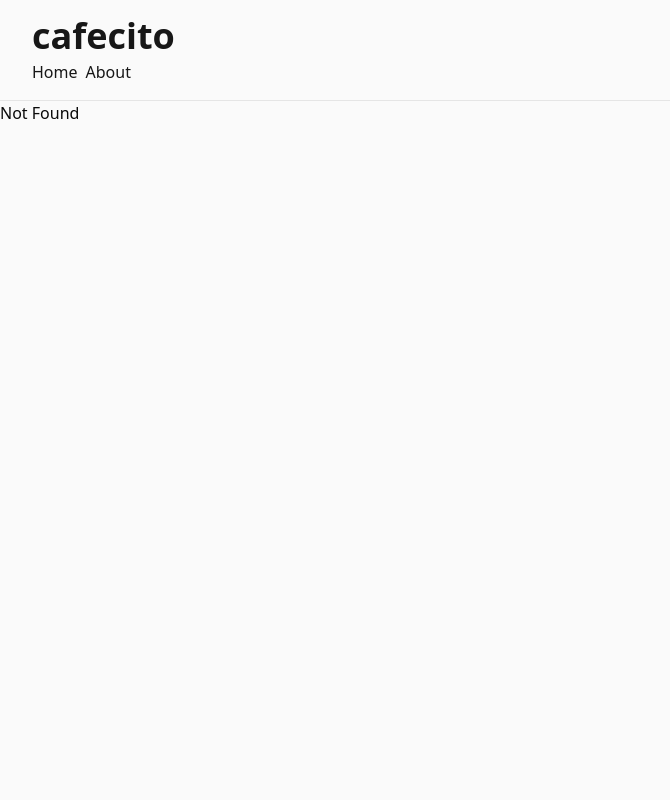
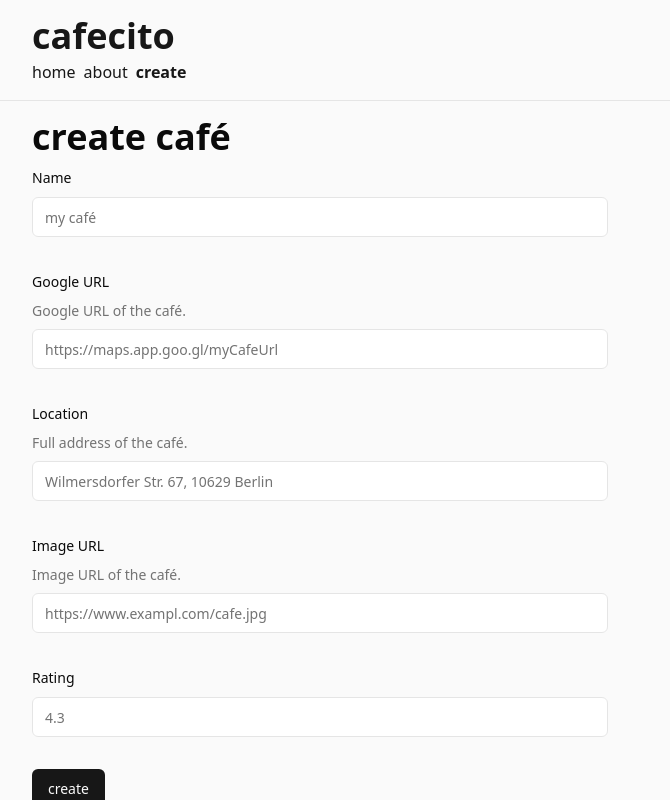
Before and after one commit to estib-vega/cafecito, a React (Vite) app in the folder frontend/: page /create in a window 1280 px wide. Before the commit this address had no page. Shown: the whole page, without its empty margins (0-670 px from the left). Built offline with nearby package versions, Linux system fonts and the light colour scheme; what hono would draw is missing.

Commit message:
Frontend: Create cafe page
Add a route for creating a cafe

- Setup the dynamically created form
- Setup the client-side validation

```diff
--- /dev/null
+++ b/frontend/src/components/cafe/CafeForm.tsx
@@ -0,0 +1,110 @@
+import { zodResolver } from "@hookform/resolvers/zod";
+import { useForm } from "react-hook-form";
+import { CreateCafeData, createCafeSchema } from "@server/lib/cafe";
+import { Button } from "@/components/ui/button";
+import {
+  Form,
+  FormControl,
+  FormDescription,
+  FormField,
+  FormItem,
+  FormLabel,
+  FormMessage,
+} from "@/components/ui/form";
+import { Input } from "@/components/ui/input";
+import { entries } from "@/utils/object";
+
+type CreateCafeDataKey = keyof CreateCafeData;
+
+interface CafeFormItemInfo {
+  name: string;
+  placeholder: string;
+  description?: string;
+  type?: string;
+  min?: number;
+  max?: number;
+}
+
+const cafeFormItems: Record<CreateCafeDataKey, CafeFormItemInfo> = {
+  name: {
+    name: "Name",
+    placeholder: "my café",
+  },
+  googleUrl: {
+    name: "Google URL",
+    placeholder: "https://maps.app.goo.gl/myCafeUrl",
+    description: "Google URL of the café.",
+  },
+  location: {
+    name: "Location",
+    placeholder: "Wilmersdorfer Str. 67, 10629 Berlin",
+    description: "Full address of the café.",
+  },
+  imageUrl: {
+    name: "Image URL",
+    placeholder: "https://www.exampl.com/cafe.jpg",
+    description: "Image URL of the café.",
+  },
+  rating: {
+    name: "Rating",
+    placeholder: "4.3",
+    type: "number",
+    min: 0,
+    max: 5,
+  },
+};
+
+const CafeForm = () => {
+  const form = useForm<CreateCafeData>({
+    resolver: zodResolver(createCafeSchema),
+    defaultValues: {
+      name: "",
+      googleUrl: "",
+      location: "",
+      imageUrl: "",
+      rating: undefined,
+    },
+  });
+
+  const onSubmit = (data: CreateCafeData) => {
+    console.log(data);
+  };
+
+  return (
+    <div className="max-w-xl">
+      <Form {...form}>
+        <form onSubmit={form.handleSubmit(onSubmit)} className="space-y-8">
+          {entries(cafeFormItems).map(([key, item]) => (
+            <FormField
+              control={form.control}
+              name={key}
+              render={({ field }) => (
+                <FormItem>
+                  <FormLabel>{item.name}</FormLabel>
+                  {item.description && (
+                    <FormDescription>{item.description}</FormDescription>
+                  )}
+                  <FormControl>
+                    <Input
+                      {...field}
+                      placeholder={item.placeholder}
+                      type={item.type}
+                      min={item.min}
+                      max={item.max}
+                    />
+                  </FormControl>
+                  <FormMessage />
+                </FormItem>
+              )}
+            />
+          ))}
+          <Button type="submit">create</Button>
+        </form>
+      </Form>
+    </div>
+  );
+};
+
+CafeForm.displayName = "CafeForm";
+
+export default CafeForm;
--- a/frontend/src/routeTree.gen.ts
+++ b/frontend/src/routeTree.gen.ts
@@ -17,10 +17,16 @@ import { Route as CafeCafeIdImport } from './routes/cafe.$cafeId'
 
 // Create Virtual Routes
 
+const CreateLazyImport = createFileRoute('/create')()
 const AboutLazyImport = createFileRoute('/about')()
 const IndexLazyImport = createFileRoute('/')()
 
 // Create/Update Routes
+
+const CreateLazyRoute = CreateLazyImport.update({
+  path: '/create',
+  getParentRoute: () => rootRoute,
+} as any).lazy(() => import('./routes/create.lazy').then((d) => d.Route))
 
 const AboutLazyRoute = AboutLazyImport.update({
   path: '/about',
@@ -55,6 +61,13 @@ declare module '@tanstack/react-router' {
       preLoaderRoute: typeof AboutLazyImport
       parentRoute: typeof rootRoute
     }
+    '/create': {
+      id: '/create'
+      path: '/create'
+      fullPath: '/create'
+      preLoaderRoute: typeof CreateLazyImport
+      parentRoute: typeof rootRoute
+    }
     '/cafe/$cafeId': {
       id: '/cafe/$cafeId'
       path: '/cafe/$cafeId'
@@ -70,6 +83,7 @@ declare module '@tanstack/react-router' {
 export const routeTree = rootRoute.addChildren({
   IndexLazyRoute,
   AboutLazyRoute,
+  CreateLazyRoute,
   CafeCafeIdRoute,
 })
 
@@ -83,6 +97,7 @@ export const routeTree = rootRoute.addChildren({
       "children": [
         "/",
         "/about",
+        "/create",
         "/cafe/$cafeId"
       ]
     },
@@ -92,6 +107,9 @@ export const routeTree = rootRoute.addChildren({
     "/about": {
       "filePath": "about.lazy.tsx"
     },
+    "/create": {
+      "filePath": "create.lazy.tsx"
+    },
     "/cafe/$cafeId": {
       "filePath": "cafe.$cafeId.tsx"
     }
--- a/frontend/src/routes/__root.tsx
+++ b/frontend/src/routes/__root.tsx
@@ -8,10 +8,13 @@ export const Route = createRootRoute({
         <h1 className="text-4xl font-bold">cafecito</h1>
         <nav className="flex gap-2">
           <Link to="/" className="[&.active]:font-bold">
-            Home
+            home
           </Link>{" "}
           <Link to="/about" className="[&.active]:font-bold">
-            About
+            about
+          </Link>
+          <Link to="/create" className="[&.active]:font-bold">
+            create
           </Link>
         </nav>
       </header>
--- /dev/null
+++ b/frontend/src/routes/create.lazy.tsx
@@ -0,0 +1,19 @@
+import CafeForm from "@/components/cafe/CafeForm";
+import { ScrollArea } from "@/components/ui/scroll-area";
+import { createLazyFileRoute } from "@tanstack/react-router";
+
+const CreateCafe = () => {
+  return (
+    <ScrollArea type="scroll" className="h-full w-full">
+      <div className="flex flex-col gap-2 px-8 pt-4">
+        <h1 className="text-4xl font-bold">create café</h1>
+        <CafeForm />
+      </div>
+      <div className="h-56"></div>
+    </ScrollArea>
+  );
+};
+
+export const Route = createLazyFileRoute("/create")({
+  component: CreateCafe,
+});
--- /dev/null
+++ b/frontend/src/utils/object.ts
@@ -0,0 +1,5 @@
+export function entries<T extends Record<string, unknown>, K extends keyof T>(
+  obj: T
+): [K, T[K]][] {
+  return Object.entries(obj) as [K, T[K]][];
+}
```
Also changed, not shown: 1 other file (tests, documents, lock files or other folders).
